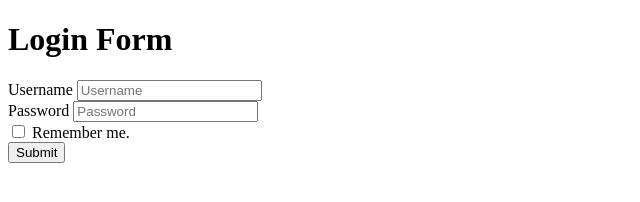
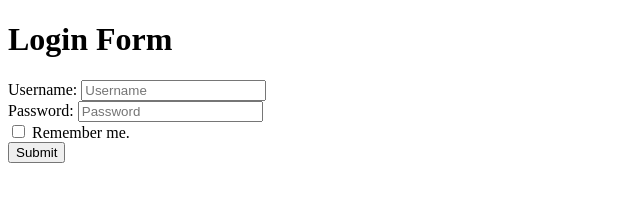
Before and after one commit to acciojob/remember-me-login-form-ArbajAr7, a website: page main.html in a window 1280 px wide. Shown: the full height of the page, 0-640 px from the left. Drawn offline with Linux system fonts and the light colour scheme.

Commit message:
created a submission

```diff
--- a/main.html
+++ b/main.html
@@ -10,10 +10,10 @@
 	<!-- the entire body must be written by student -->
 	<h1>Login Form</h1>
 	<form id = "form">
-        <label for='username'>Username</label>
+        <label for='username'>Username:</label>
 	    <input type="text" placeholder="Username" id="username"><br>
 
-	    <label for="password">Password</label>
+	    <label for="password">Password:</label>
 	    <input type="password" placeholder="Password" id="password"><br>
 	    <input type="checkbox" id="checkbox">
 	    <label for="checkbox">Remember me.</label><br>
```
